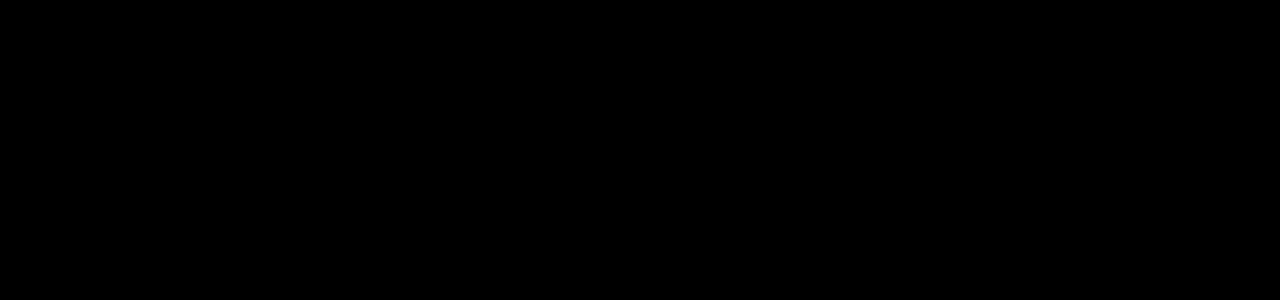
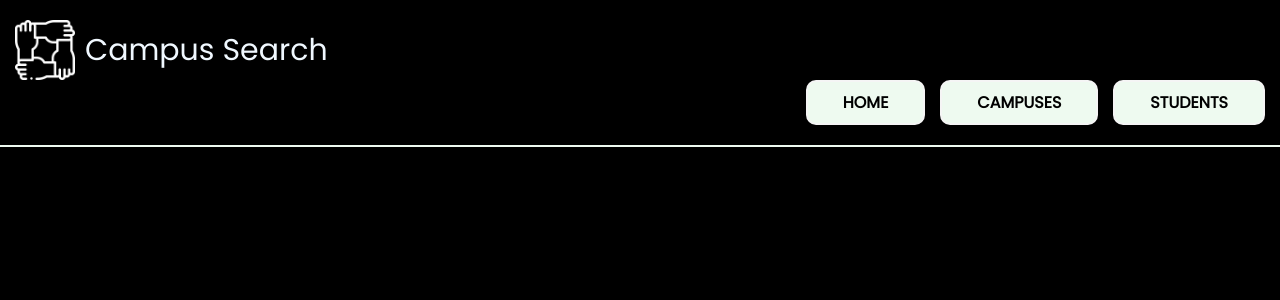
Before and after one commit to karechob/Frontend-CRUD-project, a React (Create React App) app in the folder crud-frontend/: page /student in a window 1280 px wide. Shown: the top 300 px of the page. Built offline with nearby package versions, Linux system fonts and the light colour scheme.

Commit message:
adding navigation to page

```diff
--- a/crud-frontend/src/pages/AddStudent.jsx
+++ b/crud-frontend/src/pages/AddStudent.jsx
@@ -2,6 +2,7 @@ import React, { useState} from "react";
 import { addStudentThunk } from "../redux/students/students.actions";
 import { useDispatch } from "react-redux";
 import { useNavigate } from "react-router-dom";
+import Navigation from "../components/Navigation";
 
 function AddStudent() {
     const dispatch = useDispatch()
@@ -20,10 +21,17 @@ function AddStudent() {
         gpa: "",
     })
 
-
+    const handleNewStudentInput = (event) => {
+        setNewStudent({
+            ...newStudent,
+            [event.target.name]: event.target.value,
+        })
+    }
 
   return (
-    <div>AddStudent</div>
+    <div>
+        <Navigation/>
+    </div>
   )
 }
 
--- a/crud-frontend/src/pages/Students.jsx
+++ b/crud-frontend/src/pages/Students.jsx
@@ -26,9 +26,9 @@ function Students() {
     setRerender(!rerender);
   };
 
-  const handleAddStudent = () => {
-    dispatch(addStudentThunk());
-  }
+  // const handleAddStudent = () => {
+  //   dispatch(addStudentThunk());
+  // }
 
   return (
     <div>
```
